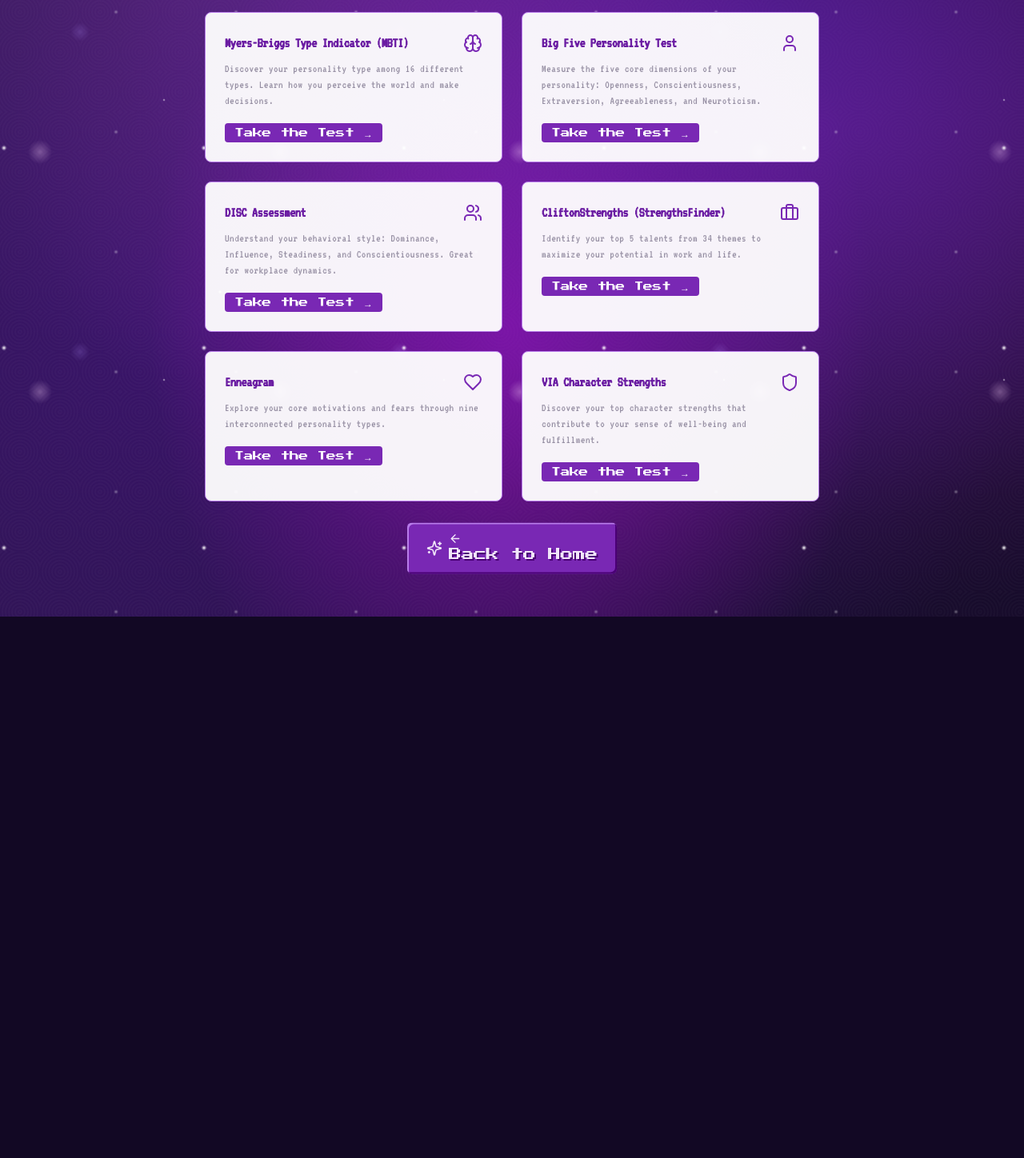
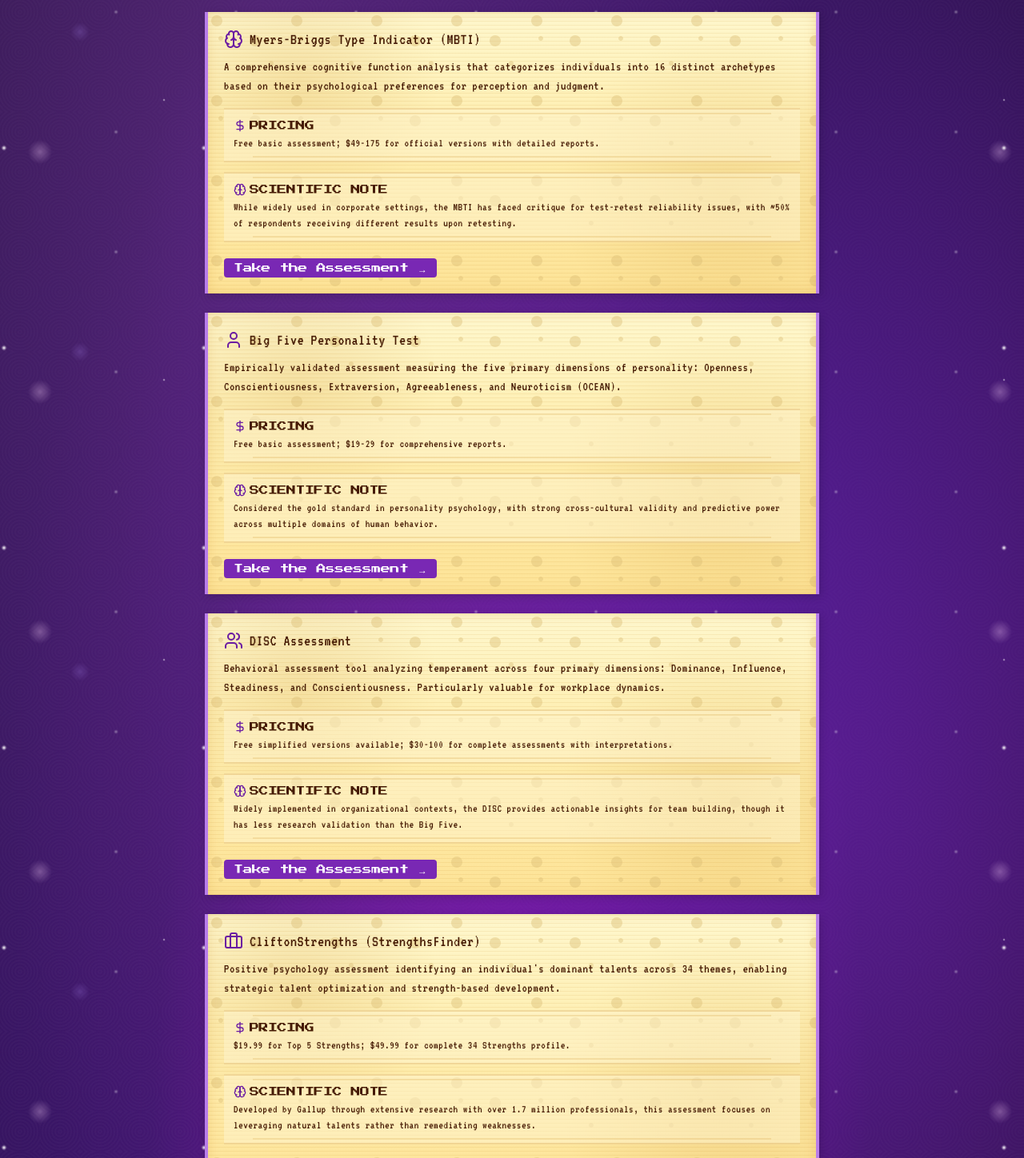
Before and after one commit to Ralek1/habitscroll-online, a React (Vite) app: page /learn-who-you-are in a window 1280 px wide. Shown: the part 460-1908 px from the top of the page at 80% size. Before the commit the page ends 1231 px from the top, so only its background shows below. Built offline with nearby package versions, Linux system fonts and the light colour scheme.

Commit message:
Update personality tests styles
Update the personality tests section to resemble a scroll, adjust the writing style, and include information about the costs of the tests.

```diff
--- a/src/pages/LearnWhoYouAre.tsx
+++ b/src/pages/LearnWhoYouAre.tsx
@@ -2,8 +2,7 @@
 import React from 'react';
 import { Link } from 'react-router-dom';
 import PixelButton from '../components/PixelButton';
-import { ArrowLeft, Brain, User, Users, Briefcase, Heart, Shield } from 'lucide-react';
-import { Card, CardContent, CardDescription, CardHeader, CardTitle } from "@/components/ui/card";
+import { ArrowLeft, Brain, User, Users, Briefcase, Heart, Shield, DollarSign } from 'lucide-react';
 
 interface PersonalityTest {
   id: string;
@@ -11,50 +10,64 @@ interface PersonalityTest {
   description: string;
   url: string;
   icon: React.ReactNode;
+  pricing: string;
+  scienceNote: string;
 }
 
 const personalityTests: PersonalityTest[] = [
   {
     id: "mbti",
     title: "Myers-Briggs Type Indicator (MBTI)",
-    description: "Discover your personality type among 16 different types. Learn how you perceive the world and make decisions.",
+    description: "A comprehensive cognitive function analysis that categorizes individuals into 16 distinct archetypes based on their psychological preferences for perception and judgment.",
     url: "https://www.16personalities.com/",
-    icon: <Brain className="h-6 w-6" />
+    icon: <Brain className="h-6 w-6" />,
+    pricing: "Free basic assessment; $49-175 for official versions with detailed reports.",
+    scienceNote: "While widely used in corporate settings, the MBTI has faced critique for test-retest reliability issues, with ~50% of respondents receiving different results upon retesting."
   },
   {
     id: "big5",
     title: "Big Five Personality Test",
-    description: "Measure the five core dimensions of your personality: Openness, Conscientiousness, Extraversion, Agreeableness, and Neuroticism.",
+    description: "Empirically validated assessment measuring the five primary dimensions of personality: Openness, Conscientiousness, Extraversion, Agreeableness, and Neuroticism (OCEAN).",
     url: "https://www.truity.com/test/big-five-personality-test",
-    icon: <User className="h-6 w-6" />
+    icon: <User className="h-6 w-6" />,
+    pricing: "Free basic assessment; $19-29 for comprehensive reports.",
+    scienceNote: "Considered the gold standard in personality psychology, with strong cross-cultural validity and predictive power across multiple domains of human behavior."
   },
   {
     id: "disc",
     title: "DISC Assessment",
-    description: "Understand your behavioral style: Dominance, Influence, Steadiness, and Conscientiousness. Great for workplace dynamics.",
+    description: "Behavioral assessment tool analyzing temperament across four primary dimensions: Dominance, Influence, Steadiness, and Conscientiousness. Particularly valuable for workplace dynamics.",
     url: "https://www.discprofile.com/",
-    icon: <Users className="h-6 w-6" />
+    icon: <Users className="h-6 w-6" />,
+    pricing: "Free simplified versions available; $30-100 for complete assessments with interpretations.",
+    scienceNote: "Widely implemented in organizational contexts, the DISC provides actionable insights for team building, though it has less research validation than the Big Five."
   },
   {
     id: "strengthsfinder",
     title: "CliftonStrengths (StrengthsFinder)",
-    description: "Identify your top 5 talents from 34 themes to maximize your potential in work and life.",
+    description: "Positive psychology assessment identifying an individual's dominant talents across 34 themes, enabling strategic talent optimization and strength-based development.",
     url: "https://www.gallup.com/cliftonstrengths/",
-    icon: <Briefcase className="h-6 w-6" />
+    icon: <Briefcase className="h-6 w-6" />,
+    pricing: "$19.99 for Top 5 Strengths; $49.99 for complete 34 Strengths profile.",
+    scienceNote: "Developed by Gallup through extensive research with over 1.7 million professionals, this assessment focuses on leveraging natural talents rather than remediating weaknesses."
   },
   {
     id: "enneagram",
     title: "Enneagram",
-    description: "Explore your core motivations and fears through nine interconnected personality types.",
+    description: "Ancient typological system examining core motivations, fears, and defense mechanisms through nine interconnected personality archetypes and their various levels of development.",
     url: "https://www.truity.com/test/enneagram-personality-test",
-    icon: <Heart className="h-6 w-6" />
+    icon: <Heart className="h-6 w-6" />,
+    pricing: "Free basic test; $19-48 for in-depth reports and type development guides.",
+    scienceNote: "While gaining popularity in personal development circles, the Enneagram combines psychological insights with spiritual traditions and has less empirical research than other frameworks."
   },
   {
     id: "via",
     title: "VIA Character Strengths",
-    description: "Discover your top character strengths that contribute to your sense of well-being and fulfillment.",
+    description: "Positive psychology assessment identifying signature character strengths across 24 universal virtues, facilitating enhanced well-being through authentic strength utilization.",
     url: "https://www.viacharacter.org/",
-    icon: <Shield className="h-6 w-6" />
+    icon: <Shield className="h-6 w-6" />,
+    pricing: "Free basic assessment; Premium reports $20-50.",
+    scienceNote: "Developed through extensive cross-cultural research, the VIA framework has strong empirical support in positive psychology literature for enhancing well-being and life satisfaction."
   }
 ];
 
@@ -98,33 +111,48 @@ const LearnWhoYouAre: React.FC = () => {
           </div>
         </div>
 
-        <div className="grid grid-cols-1 md:grid-cols-2 gap-6 w-full mb-8">
+        <div className="grid grid-cols-1 gap-6 w-full mb-8">
           {personalityTests.map((test) => (
-            <Card key={test.id} className="border-retro-purple-300 bg-white/95">
-              <CardHeader className="pb-2">
-                <div className="flex justify-between items-center">
-                  <CardTitle className="font-pixel-text text-lg text-retro-purple-700">
+            <div key={test.id} className="scroll-paper p-5 border-retro-purple-300">
+              <div className="flex justify-between items-start gap-4">
+                <div className="flex-1">
+                  <h3 className="font-pixel-text text-xl text-amber-950 mb-2 flex items-center gap-2">
+                    <span className="text-retro-purple-700">
+                      {test.icon}
+                    </span>
                     {test.title}
-                  </CardTitle>
-                  <div className="text-retro-purple-600">
-                    {test.icon}
+                  </h3>
+                  <p className="font-pixel-text text-amber-950 mb-3 text-base">
+                    {test.description}
+                  </p>
+
+                  <div className="scroll-section mt-4 mb-3">
+                    <h4 className="font-pixel text-amber-950 text-xs mb-1 flex items-center">
+                      <DollarSign className="h-4 w-4 mr-1 text-retro-purple-700" />
+                      PRICING
+                    </h4>
+                    <p className="font-pixel-text text-amber-950 text-sm">{test.pricing}</p>
                   </div>
+
+                  <div className="scroll-section mb-3">
+                    <h4 className="font-pixel text-amber-950 text-xs mb-1 flex items-center">
+                      <Brain className="h-4 w-4 mr-1 text-retro-purple-700" />
+                      SCIENTIFIC NOTE
+                    </h4>
+                    <p className="font-pixel-text text-amber-950 text-sm">{test.scienceNote}</p>
                   </div>
-              </CardHeader>
-              <CardContent>
-                <CardDescription className="font-pixel-text text-sm mb-4">
-                  {test.description}
-                </CardDescription>
+
                   <a
                     href={test.url}
                     target="_blank"
                     rel="noopener noreferrer"
-                  className="inline-block text-xs bg-retro-purple-600 hover:bg-retro-purple-700 text-white font-pixel py-1 px-3 rounded transition-colors"
+                    className="inline-block mt-2 text-xs bg-retro-purple-600 hover:bg-retro-purple-700 text-white font-pixel py-1 px-3 rounded transition-colors"
                   >
-                  Take the Test →
+                    Take the Assessment →
                   </a>
-              </CardContent>
-            </Card>
+                </div>
+              </div>
+            </div>
           ))}
         </div>
 
```
Lines whose indentation alone changed are shown as unchanged.
